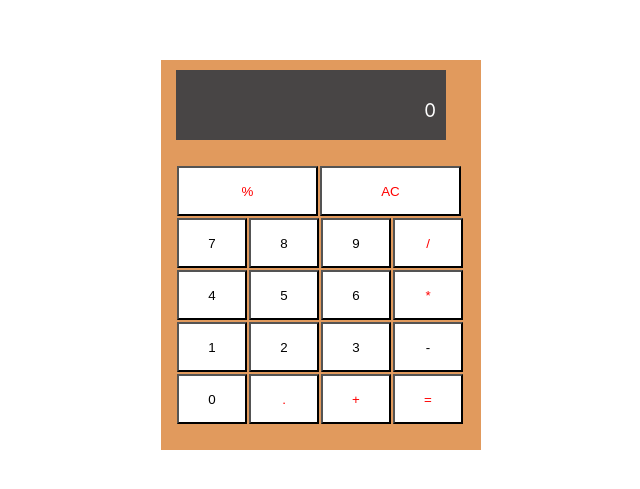
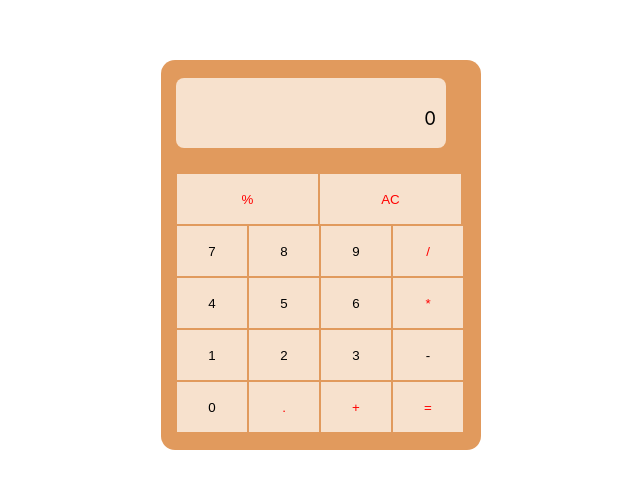
Before and after one commit to hadiya8149/reactCalculator, a React (Create React App) app: page / in a window 1280 px wide. Shown: the part 145-634 px from the top of the page, without its empty margins (319-959 px from the left). Built offline with nearby package versions, Linux system fonts and the light colour scheme.

Commit message:
initial message

```diff
--- a/src/App.css
+++ b/src/App.css
@@ -31,7 +31,7 @@ html, body{
   top:50%;
   left:50%;
   margin: 0 auto;
-
+  border-radius:14px;
   width:320px;
   height:390px;
   transform: translate(-50%, -50%);
@@ -46,8 +46,9 @@ html, body{
   height: 50px;
   float:left;
   margin:1px;
-  background-color:white;
+  background-color:#f7e1cd;
   color:black;
+  border:none;
 }
 .btn-action-AC, .btn-action-mod{
   width:141px;
@@ -60,11 +61,13 @@ html, body{
   width:250px;
   height: 50px;
   font-size:14pt;
-  color:white;
+  color: black;
+  border-radius:8px;
   text-align:right;
-  background-color:#484545;
+  background-color:#f7e1cd;
   padding:10px;
   margin-bottom:10px;
   margin-left:15px;
-  margin-top:10px;
+
+  margin-top:18px;
 }
```
